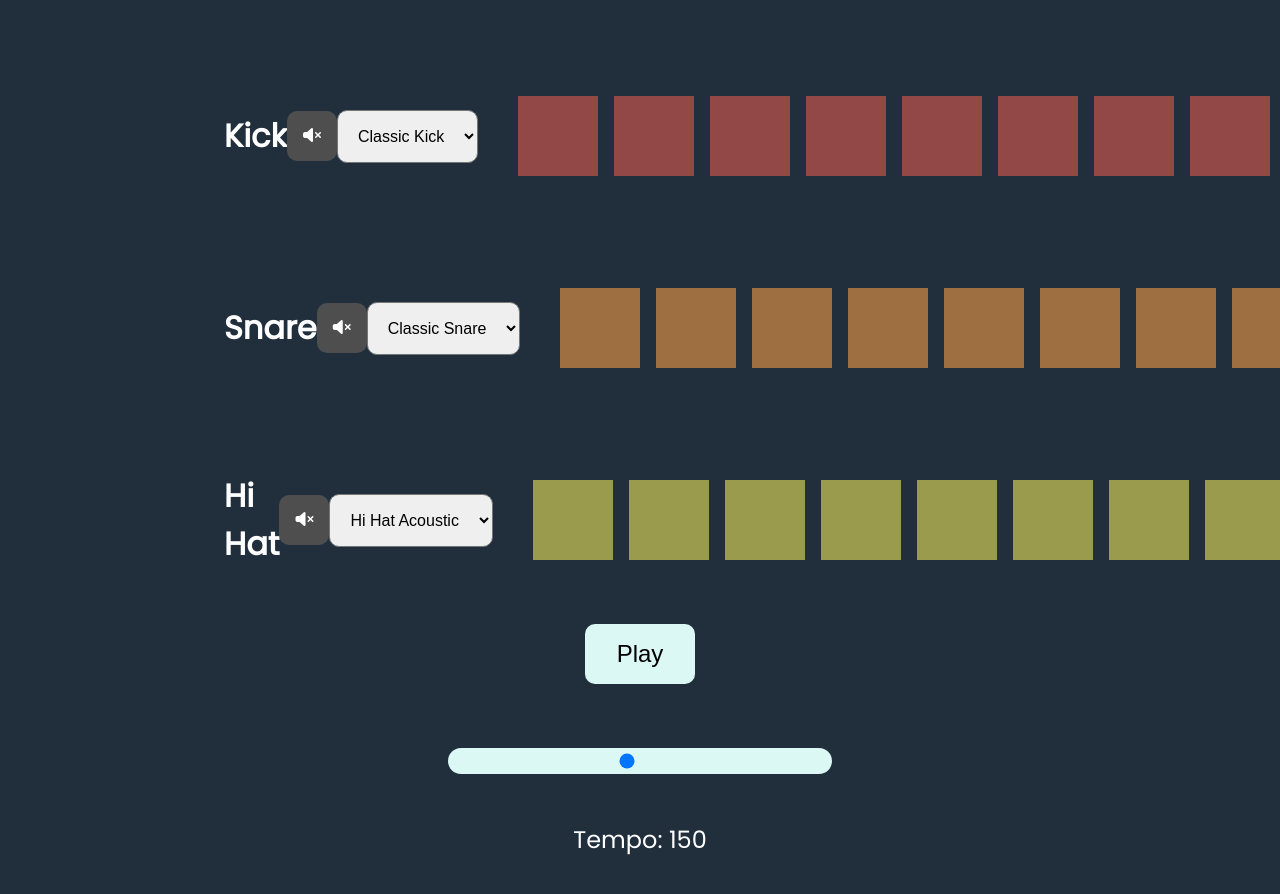
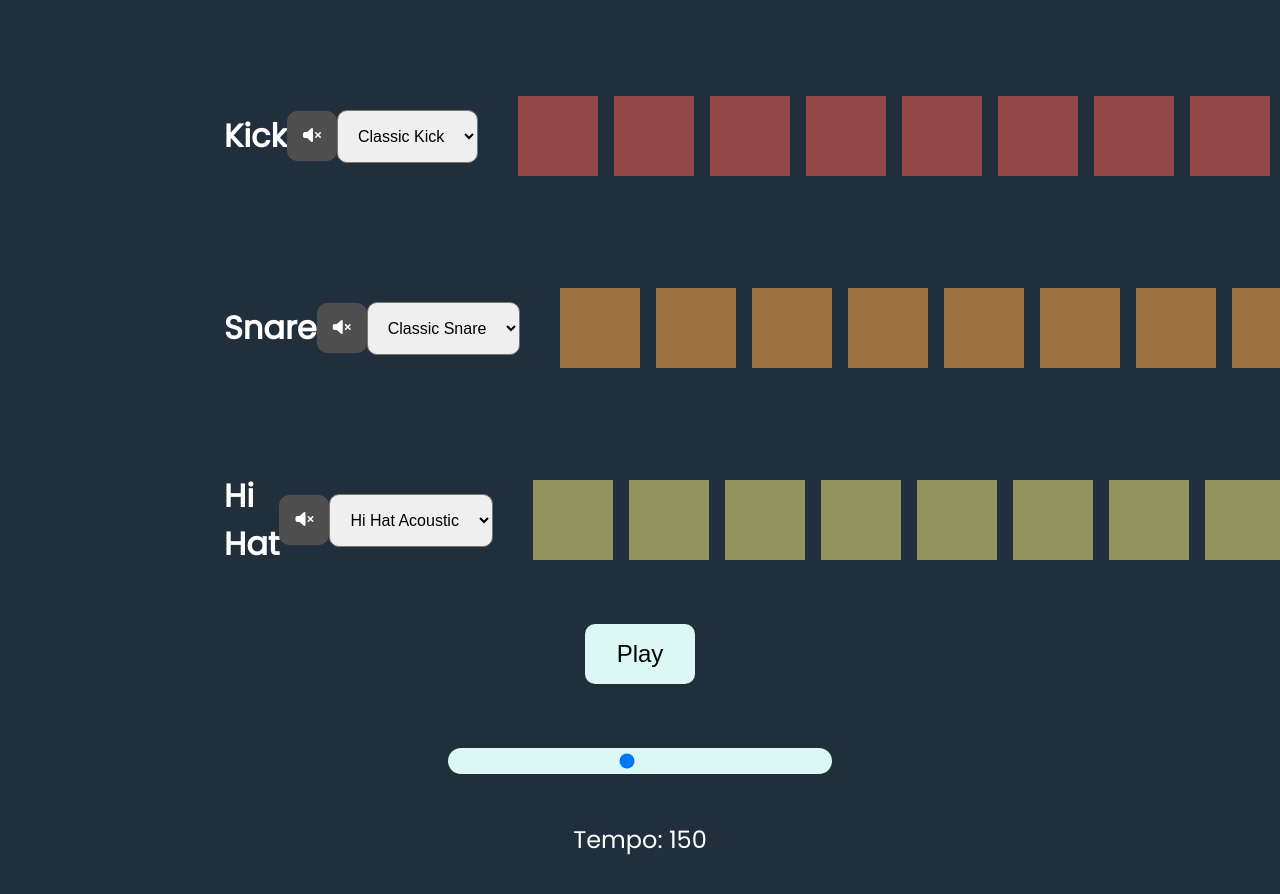
Before and after one commit to shenalt/beets, a plain HTML site: page index.html in a window 1280 px wide. Shown: the top 894 px of the page. Drawn offline with Linux system fonts and the light colour scheme.

Commit message:
color change

```diff
--- a/style.css
+++ b/style.css
@@ -37,7 +37,7 @@ i,svg {
 }
 
 .hihat-pad {
-    background: #9b9b4e;
+    background: #93935f;
 }
 .hihat-pad.active {
     background: #9c9c00;
```
